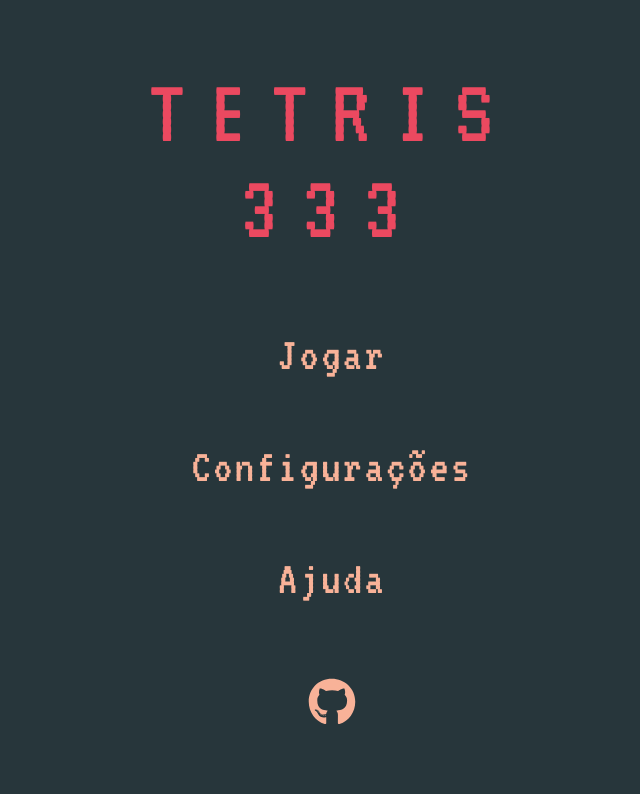
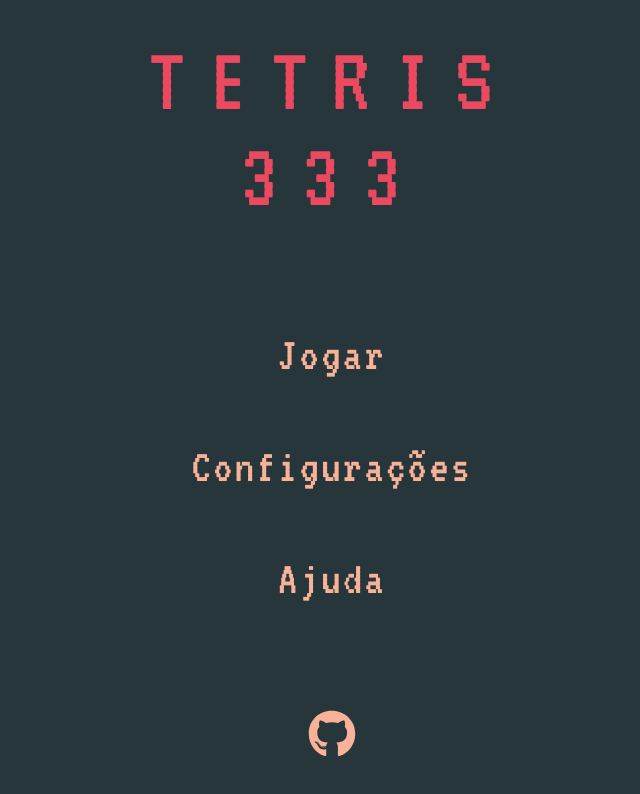
Before and after one commit to codigofalado/desafio333, a React (Create React App) app in the folder 2020-QuarentenaTech/os-3-pontinhos/web/: page / in a window 1280 px wide. Shown: the top 794 px of the page, without its empty margins (308-948 px from the left). Built offline with nearby package versions, Linux system fonts and the light colour scheme.

Commit message:
:bulb: chore: create a layout component

```diff
--- /dev/null
+++ b/2020-QuarentenaTech/os-3-pontinhos/web/src/components/Layout/index.tsx
@@ -0,0 +1,14 @@
+import React from 'react';
+
+import Header from '../Header';
+
+const Layout: React.FC = ({ children }) => {
+  return (
+    <>
+      <Header />
+      {children}
+    </>
+  );
+};
+
+export default Layout;
--- a/2020-QuarentenaTech/os-3-pontinhos/web/src/pages/Configuration/index.tsx
+++ b/2020-QuarentenaTech/os-3-pontinhos/web/src/pages/Configuration/index.tsx
@@ -2,7 +2,7 @@
 import { FaChevronLeft, FaChevronRight } from 'react-icons/fa';
 import { useHistory } from 'react-router-dom';
 
-import Header from '../../components/Header';
+import Layout from '../../components/Layout';
 import { useConfig } from '../../hooks/config';
 
 import * as S from './styles';
@@ -30,8 +30,7 @@
   }
 
   return (
-    <>
-      <Header />
+    <Layout>
       <S.Container>
         <h1>Configuração</h1>
         <form onSubmit={handleSubmit}>
@@ -73,7 +72,7 @@
           <S.SubmitButton>Salvar</S.SubmitButton>
         </form>
       </S.Container>
-    </>
+    </Layout>
   );
 };
 
--- a/2020-QuarentenaTech/os-3-pontinhos/web/src/pages/Configuration/styles.ts
+++ b/2020-QuarentenaTech/os-3-pontinhos/web/src/pages/Configuration/styles.ts
@@ -3,10 +3,6 @@
 import { rem, opacify } from 'polished';
 
 export const Container = styled.main`
-  max-width: ${({ theme }) => theme.sizes.maxWidth};
-  margin: 0 auto;
-  padding: 32px;
-
   h1 {
     text-align: center;
     font-size: ${rem('48px')};
--- a/2020-QuarentenaTech/os-3-pontinhos/web/src/pages/Help/index.tsx
+++ b/2020-QuarentenaTech/os-3-pontinhos/web/src/pages/Help/index.tsx
@@ -1,13 +1,12 @@
 import React from 'react';
 
-import Header from '../../components/Header';
+import Layout from '../../components/Layout';
 
 import * as S from './styles';
 
 const Help: React.FC = () => {
   return (
-    <>
-      <Header />
+    <Layout>
       <S.Container>
         <h1>Ajuda</h1>
 
@@ -51,7 +50,7 @@
           </li>
         </ul>
       </S.Container>
-    </>
+    </Layout>
   );
 };
 
--- a/2020-QuarentenaTech/os-3-pontinhos/web/src/pages/Help/styles.ts
+++ b/2020-QuarentenaTech/os-3-pontinhos/web/src/pages/Help/styles.ts
@@ -3,10 +3,6 @@
 import { rem } from 'polished';
 
 export const Container = styled.main`
-  max-width: ${({ theme }) => theme.sizes.maxWidth};
-  margin: 0 auto;
-  padding: 32px;
-
   h1 {
     text-align: center;
     font-size: ${rem('48px')};
--- a/2020-QuarentenaTech/os-3-pontinhos/web/src/styles/global.ts
+++ b/2020-QuarentenaTech/os-3-pontinhos/web/src/styles/global.ts
@@ -68,4 +68,10 @@
       color: ${({ theme }) => theme.colors.secondaryText};
     }
   }
+
+  #root > main {
+    max-width: ${({ theme }) => theme.sizes.maxWidth};
+    margin: 0 auto;
+    padding: 32px;
+  }
 `;
```
